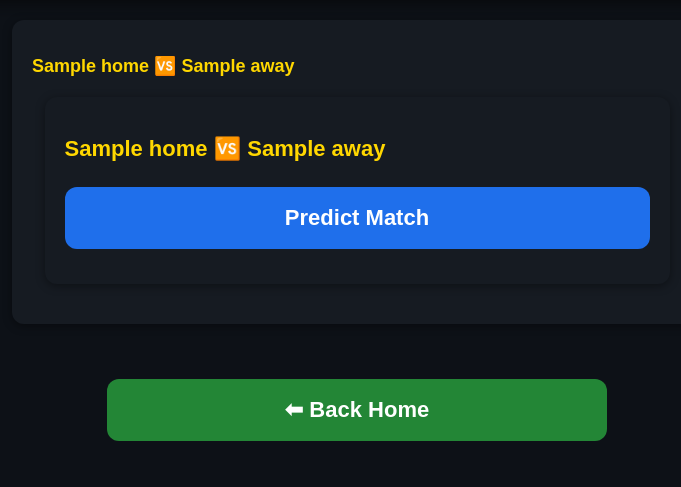
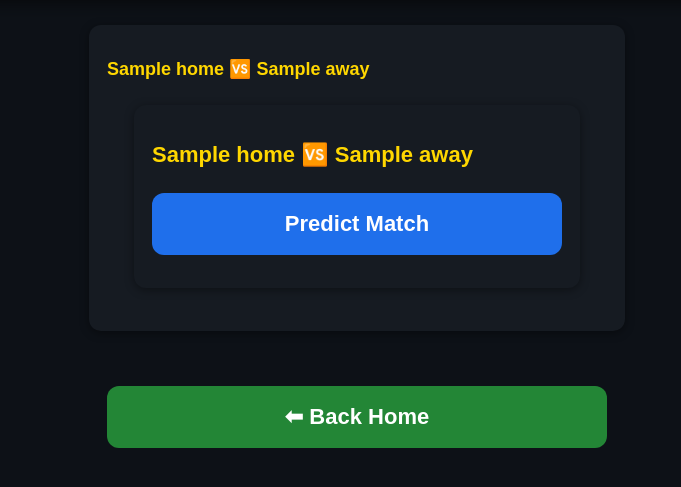
Before and after one commit to fanen2/AI_Football_Predictor, a Flask app: template templates/today.html in a window 1280 px wide. Shown: the part 180-667 px from the top of the page, without its empty margins (283-964 px from the left). Run offline with Flask 3, Linux system fonts and the light colour scheme; the template is opened without the code that fills it: most values are stand-ins (such as "Sample title", 1, 10 or a date in 2020).

Commit message:
Update style.css

```diff
--- a/static/style.css
+++ b/static/style.css
@@ -65,11 +65,11 @@ button:hover{
 }
 
 .match-card{
-    width:90%;
-    max-width:650px;
-    margin:20px auto;
+    width:82%;
+    max-width:500px;
+    margin:25px auto;
     background:#161b22;
-    padding:20px;
+    padding:18px;
     border-radius:12px;
     box-shadow:0 2px 10px rgba(0,0,0,.4);
 }
```
